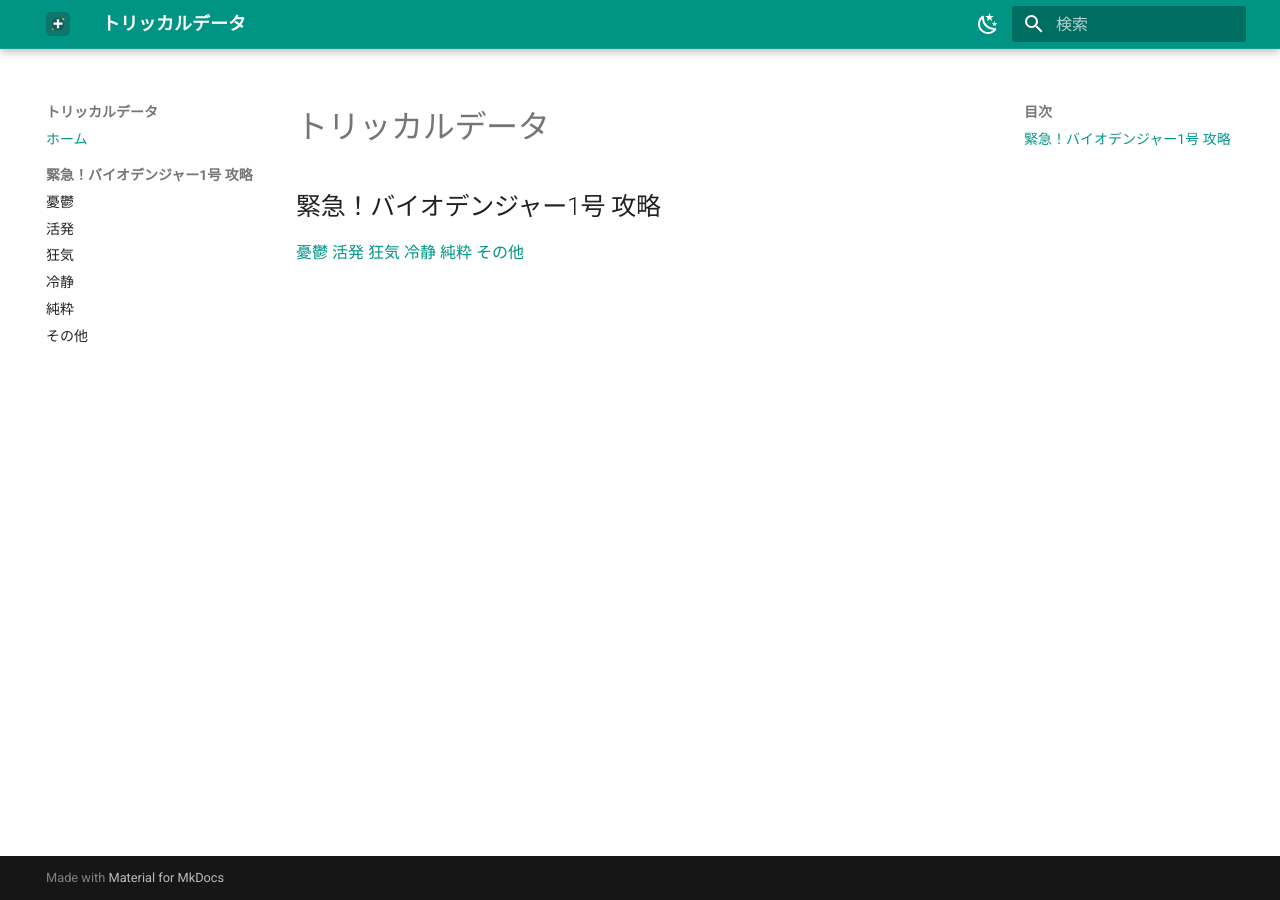
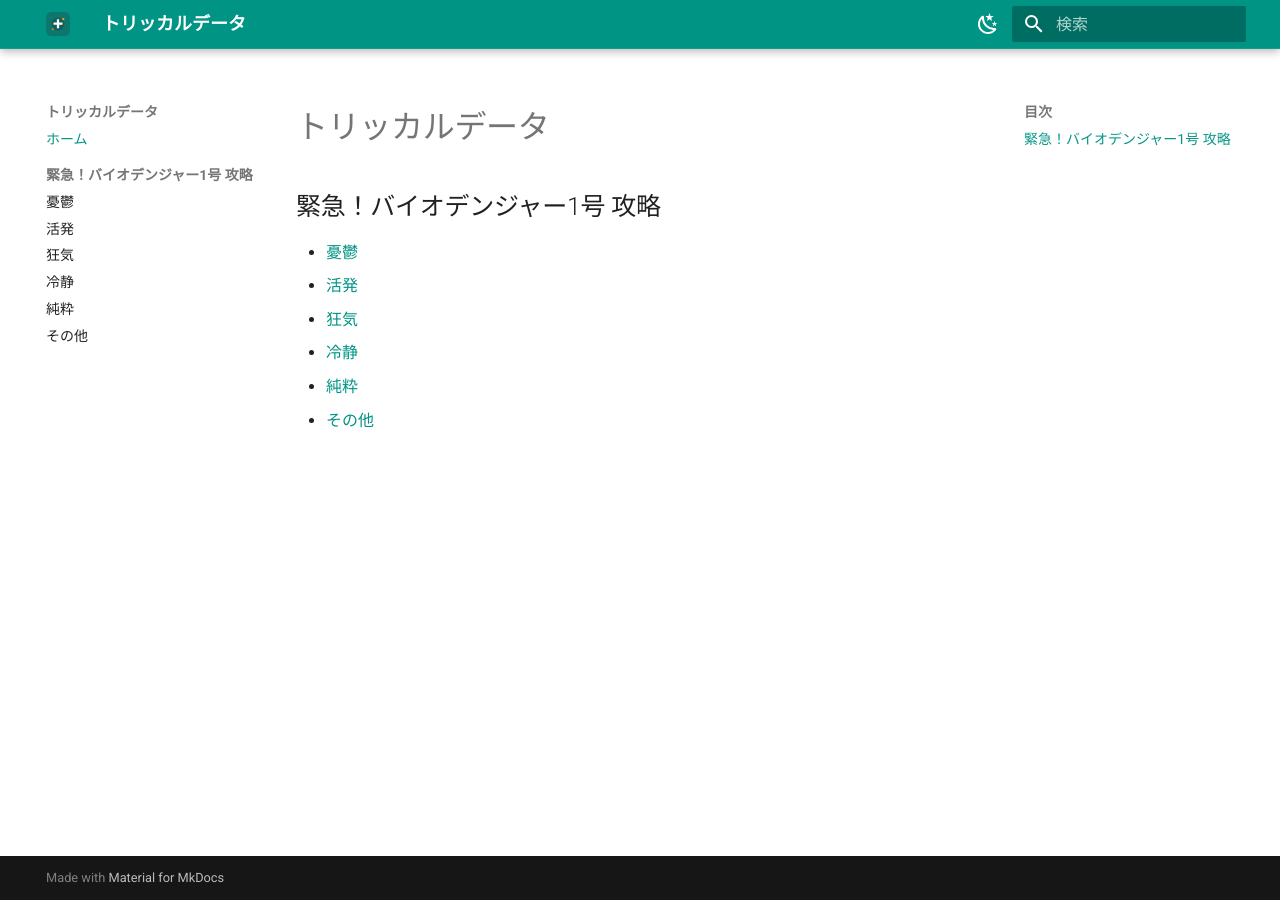
Before and after one commit to roflsunriz/trickcal-data, an MkDocs documentation site: the page built from docs/index.md, in a window 1280 px wide. Built offline with MkDocs 1.6.1 and Material for MkDocs 9.7.7, drawn with Linux system fonts in a browser that asks for light colours.

```diff
--- a/docs/index.md
+++ b/docs/index.md
@@ -1,9 +1,9 @@
 # トリッカルデータ
 
 ## 緊急！バイオデンジャー1号 攻略
-[憂鬱](yuuutsu.md)
-[活発](kappatsu.md)
-[狂気](kyouki.md)
-[冷静](reisei.md)
-[純粋](junsui.md)
-[その他](other.md)
+- [憂鬱](yuuutsu.md)
+- [活発](kappatsu.md)
+- [狂気](kyouki.md)
+- [冷静](reisei.md)
+- [純粋](junsui.md)
+- [その他](other.md)
```
